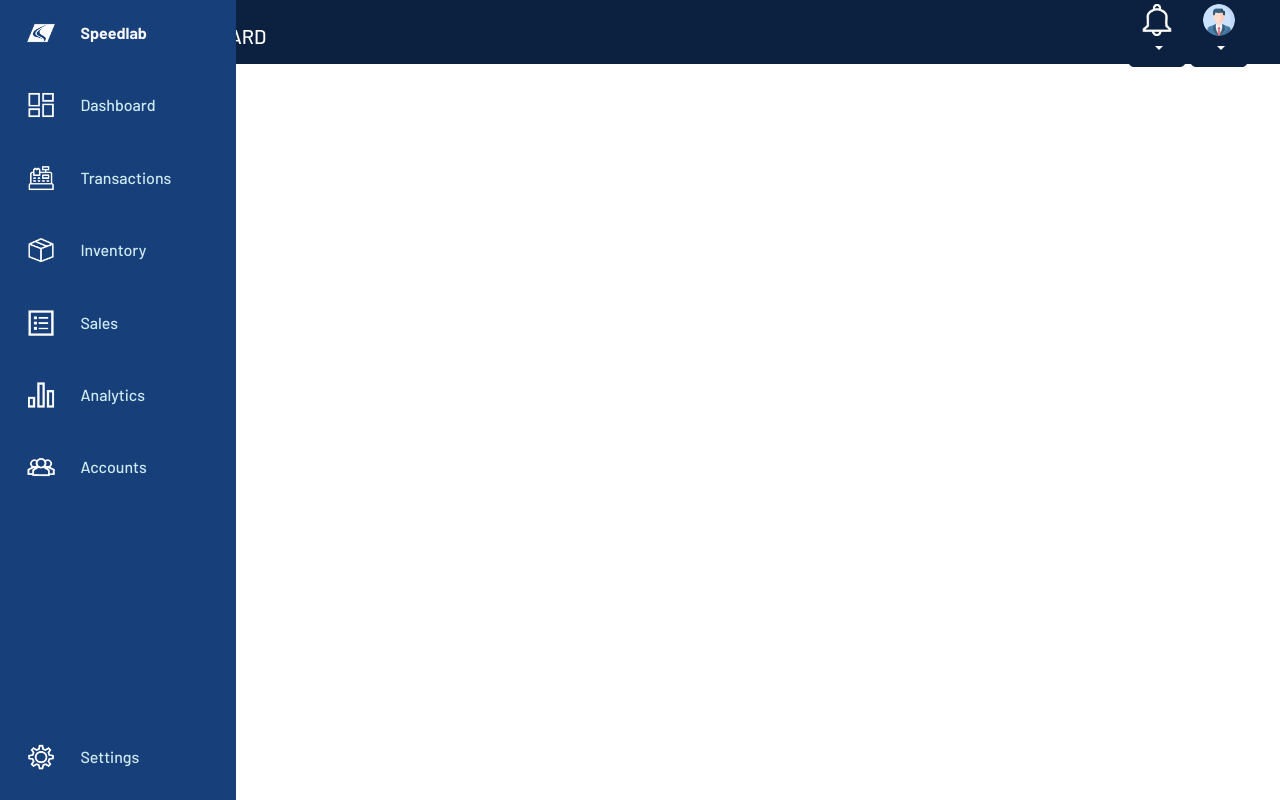
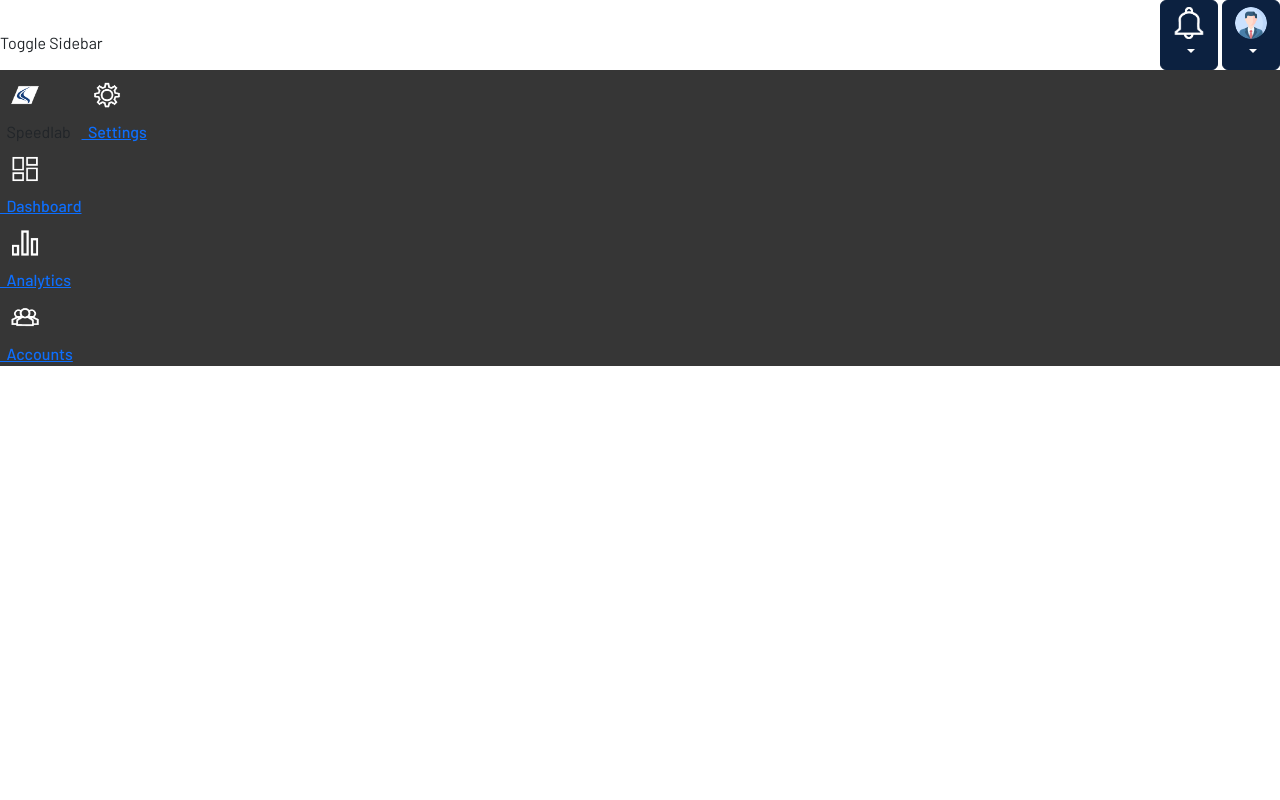
Before and after one commit to jersonreyes/FacMaSys, a Django app: page / in a window 1280 px wide. Run offline with Django 4.2, Linux system fonts and the light colour scheme; a user stored in the database is signed in; data comes from the database, SQL or seed files in the repository; style sheets or scripts are compiled from the project's sources; parts of the project's set-up code (start-up, migrations or seed data) failed here and were passed over; some libraries are stand-ins or nearby versions.

Commit message:
fix: home

```diff
--- a/tailwind_theme/static/css/dist/styles.css
+++ b/tailwind_theme/static/css/dist/styles.css
@@ -1077,6 +1077,11 @@
   background-color: rgb(255 255 255 / var(--tw-bg-opacity));
 }
 
+.bg-\[\#363636\] {
+  --tw-bg-opacity: 1;
+  background-color: rgb(54 54 54 / var(--tw-bg-opacity));
+}
+
 .p-5 {
   padding: 1.25rem;
 }
--- a/templates/partials/base.html
+++ b/templates/partials/base.html
@@ -30,8 +30,6 @@
         <link href="https://fonts.googleapis.com/css2?family=Heebo:wght@200&display=swap" rel="stylesheet">
 
         <!--<link rel="stylesheet" href="{% static 'css/home.css' %}" media="screen" />-->
-
-        <link rel="stylesheet" href="{% static 'css/sidebar.css' %}" media="screen" />
 
         <link rel="stylesheet" href="{% static 'scss/style.css' %}" media="screen" />
 
--- a/templates/partials/sidebar.html
+++ b/templates/partials/sidebar.html
@@ -1,7 +1,7 @@
 {% load static %}
 {% if user.is_authenticated %}
 <!--  SIDE BAR -->
-<div class="l-navbar" id="nav-bar">
+<div class="bg-[#363636]">
     <nav class="nav" id="navbar-settings">
       <div>
         <div class="nav_logo" id="text_link">
@@ -13,21 +13,6 @@
             <a href="{% url 'dashboard-index' %}" class="nav_link sidebar-hovered {% if state == 'dashboard' %}sidebar-active{% endif %}" id="text_link">
                 <img style="width:50px; height:50px;" src="{% static 'images/icon_dashboard.png' %}" id="tooltip_img" alt="Dashboard">
                 <span class="nav_name side_name" style="font-weight:500;">&nbsp;&nbsp;Dashboard</span>
-            </a>
-
-            <a href="{% url 'order' %}" class="nav_link sidebar-hovered {% if state == 'order' %}sidebar-active{% endif %}" id="text_link">
-                <img style="width:50px; height:50px;" src="{% static 'images/icon_transaction.png' %}" alt="Transactions">
-                <span class="nav_name" style="font-weight:500;">&nbsp;&nbsp;Transactions</span>
-            </a>
-
-            <a href="{% url 'inventory-product' %}" class="nav_link sidebar-hovered {% if view.state == 'inventory' or state == 'inventory' %}sidebar-active{% endif %}" id="text_link">
-                <img style="width:50px; height:50px;" src="{% static 'images/icon_inventory.png' %}" alt="Products">
-                <span class="nav_name" style="font-weight:500;">&nbsp;&nbsp;Inventory</span>
-            </a>
-
-            <a href="{% url 'sales' %}" class="nav_link sidebar-hovered {% if view.state == 'sales' %}sidebar-active{% endif %}"  id="text_link">
-                <img style="width:50px; height:50px;" src="{% static 'images/icon_inventory_data.png' %}" alt="Inventory Data">
-                <span class="nav_name" style="font-weight:500;">&nbsp;&nbsp;Sales</span>
             </a>
 
             <a href="{% url 'analytics' %}" class="nav_link sidebar-hovered {% if state == 'analytics' %}sidebar-active{% endif %}" id="text_link">
```
Also changed, not shown: static/images/bulsu_logo.png (added).
